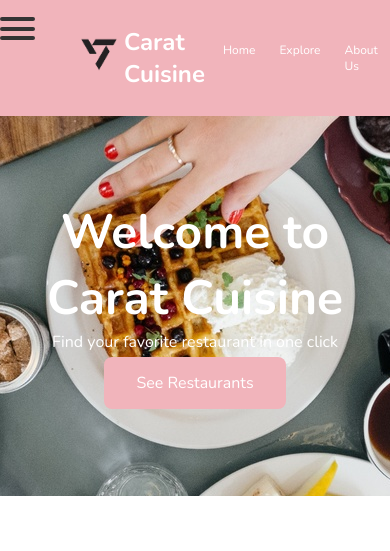
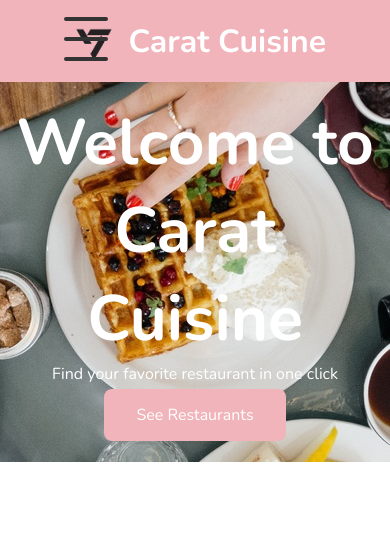
Before and after one commit to lussyanast/restaurant-apps-starter-project, a website built with webpack: page src/templates/index.html in a window 390 px wide. Shown: the top 551 px of the page. Built offline with nearby package versions, Linux system fonts and the light colour scheme; files whose address does not match are found by name.

Commit message:
bismillah

```diff
--- a/src/styles/main.css
+++ b/src/styles/main.css
@@ -24,25 +24,26 @@ body {
 .header {
   min-height: 56px;
   padding: 16px 64px;
-  display: grid;
-  align-items: left;
-  position: relative;
+  display: flex; /* Mengubah display menjadi flex */
+  align-items: center; /* Mengatur tata letak vertikal ke tengah */
   justify-content: space-between;
   background: #f1b4bb;
   color: white;
-  grid-template-columns: 1fr 1fr;
 }
 
-.header_inner {
-  display: flex;
-
-  justify-content: space-between;
+.header_logo {
+  display: flex; /* Mengatur display menjadi flex */
+  align-items: center; /* Mengatur tata letak vertikal ke tengah */
 }
 
 .header_logo img {
   width: 50px;
   height: auto;
-  margin-right: 20px;
+  margin-right: 10px; /* Mengurangi margin kanan */
+}
+
+.header_title {
+  font-size: 2rem; /* Mengatur ukuran font */
 }
 
 .nav {
@@ -59,8 +60,8 @@ body {
 .nav_item {
   text-decoration: none;
   display: inline-block;
-  padding: 10px;
-  font-size: 14px;
+  padding: 5px;
+  font-size: 20px;
   color: #333;
 }
 
@@ -188,26 +189,46 @@ body {
   text-align: center;
 }
 
-@media only screen and (max-width: 1024px) {
-  .header_inner {
-    padding: 10px;
+.menu-items {
+  /* Atur z-index pada menu-items agar tampil di atas header */
+  z-index: 10;
+}
+
+@media only screen and (min-width: 1024px) {
+  /* Semua aturan CSS terkait hamburger menu dipindahkan ke dalam media query ini */
+  .navbar-container input[type="checkbox"],
+  .navbar-container .hamburger-lines {
+    display: none; /* Sembunyikan hamburger menu pada mode desktop */
   }
 
-  .header_logo {
-    width: 40px;
-    margin-right: 10px;
+  .menu-items {
+    transform: none; /* Kembalikan transform ke nilai default pada mode desktop */
+    background: none; /* Hapus warna latar belakang pada mode desktop */
+    position: static; /* Kembalikan posisi ke nilai default pada mode desktop */
+    max-width: none; /* Kembalikan lebar maksimum ke nilai default pada mode desktop */
+    height: auto; /* Kembalikan tinggi ke nilai default pada mode desktop */
+    padding: 0; /* Hapus padding pada mode desktop */
+    box-shadow: none; /* Hapus box shadow pada mode desktop */
+    margin-left: 0; /* Hapus margin kiri pada mode desktop */
   }
 
-  .header_title {
-    font-size: 24px;
+  .menu-items li {
+    margin-bottom: 0.5rem; /* Sesuaikan margin bottom pada mode desktop */
   }
 
-  .nav_item {
-    padding: 8px;
-    font-size: 12px;
+  .nav_list {
+    display: flex;
+  }
+}
+
+@media only screen and (max-width: 1023px) {
+  /* Sembunyikan nav_list pada mode mobile */
+  .nav_list {
+    display: none;
   }
 
-  .hero_title {
-    font-size: 48px;
+  .navbar-container .hamburger-lines {
+    height: 44px;
+    width: 44px;
   }
 }
--- a/src/templates/index.html
+++ b/src/templates/index.html
@@ -47,8 +47,8 @@
 
       .navbar-container .hamburger-lines {
         display: block;
-        height: 23px;
-        width: 35px;
+        height: 30px;
+        width: 30px;
         position: absolute;
         top: 17px;
         z-index: 2;
@@ -133,7 +133,7 @@
     </style>
   </head>
   <body>
-    <a href="/" class="skip-link">Skip to main content</a>
+    <a href="#main-content" class="skip-link">Skip to main content</a>
 
     <header class="header">
       <nav class="navbar">
@@ -154,12 +154,6 @@
         </div>
       </nav>
 
-      <div class="header_inner">
-        <div class="header_logo">
-          <img src="./images/logo.png" alt="Carat Cuisine Logo" />
-        </div>
-        <h1 class="header_title">Carat Cuisine</h1>
-      </div>
       <nav id="drawer" class="nav" aria-hidden="true">
         <ul class="nav_list" id="myLinks">
           <li class="nav_item"><a href="#favorite">Home</a></li>
@@ -170,6 +164,14 @@
         </ul>
       </nav>
       <div id="overlay"></div>
+
+      <div class="header_inner">
+        <div class="header_logo">
+          <img src="./images/logo.png" alt="Carat Cuisine Logo" />
+          <h1 class="header_title">Carat Cuisine</h1>
+        </div>
+      </div>
+
     </header>
 
     <div class="hero" id="favorite">
```
